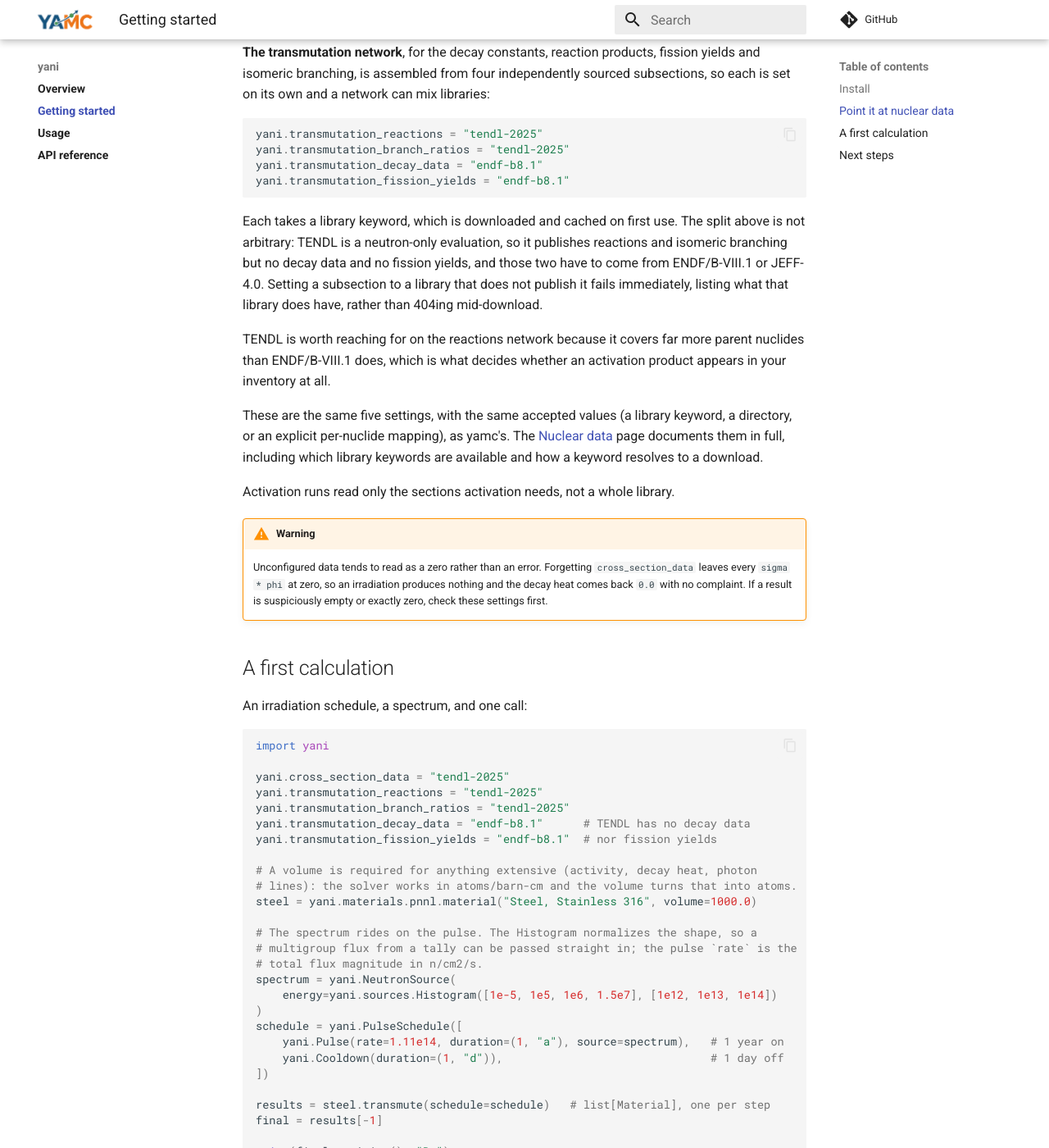
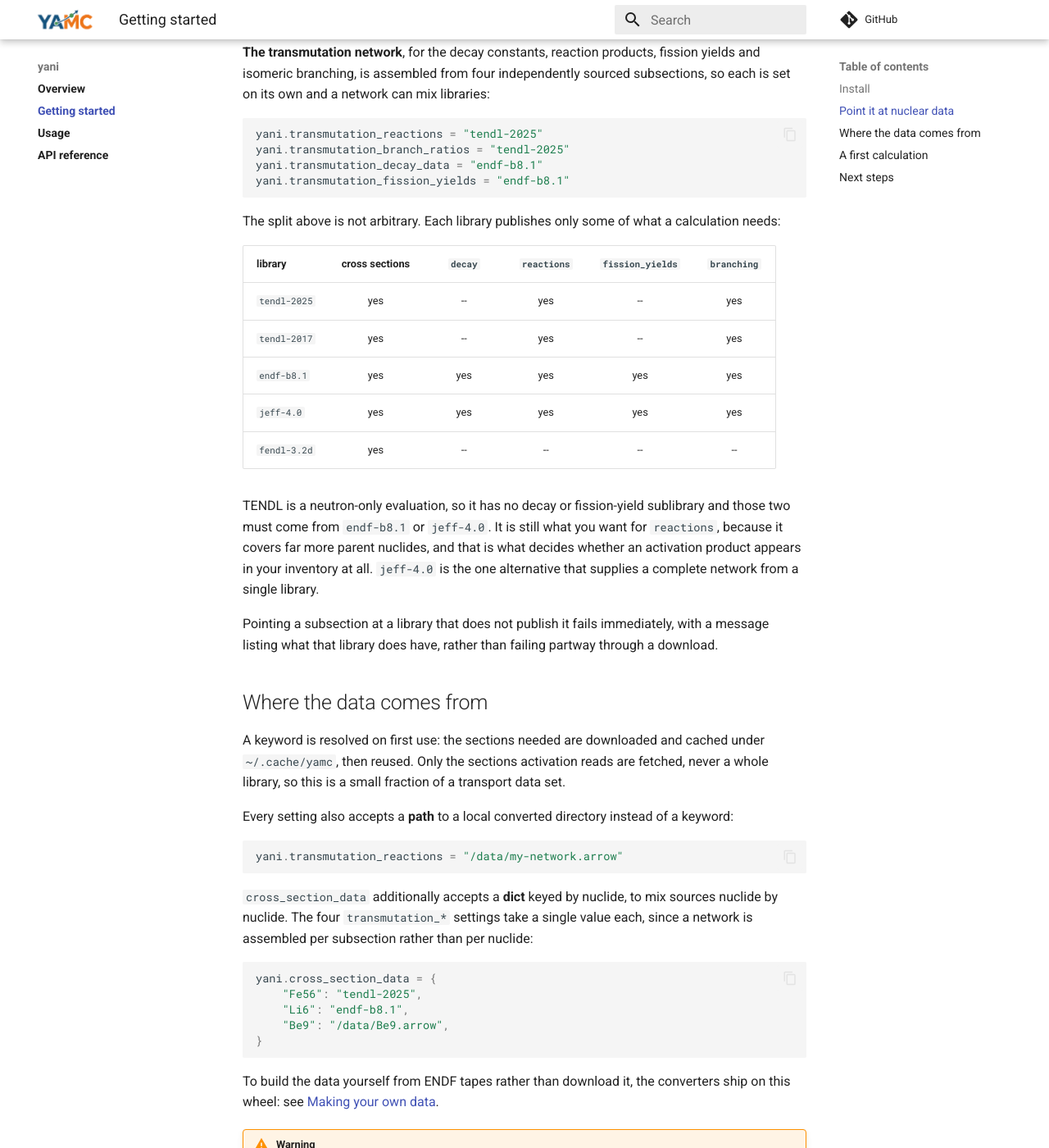
Before and after one commit to fusion-neutronics/yani, an MkDocs documentation site: the page built from docs/getting_started.md, in a window 1280 px wide and 1400 px high, scrolled down 555 px. Shown: the whole window at 82% size. Built offline with MkDocs 1.6.1 and Material for MkDocs 9.7.7, drawn with Linux system fonts in a browser that asks for light colours; comment, search, counter and statistics services are not loaded.

Commit message:
Document the nuclear data here rather than linking a site that is not up
The getting-started page sent readers to the transport package's nuclear-data
page for the library table and the download behaviour. That site is not
deployed, so the link was dead, and the information a yani user needs is a
subset of it anyway.

Now inline: which library publishes which subsection, why TENDL cannot supply
decay or fission yields, that keywords resolve to a cached download under
~/.cache/yamc, and that a path works anywhere a keyword does.

Corrects one thing carried over from the old wording: only cross_section_data
takes a per-nuclide dict. The four transmutation_* settings take a single
value each, because a network is assembled per subsection, not per nuclide.

````diff
--- a/docs/getting_started.md
+++ b/docs/getting_started.md
@@ -35,23 +35,59 @@ yani.transmutation_decay_data = "endf-b8.1"
 yani.transmutation_fission_yields = "endf-b8.1"
 ```
 
-Each takes a library keyword, which is downloaded and cached on first use.
-The split above is not arbitrary: TENDL is a neutron-only evaluation, so it
-publishes reactions and isomeric branching but no decay data and no fission
-yields, and those two have to come from ENDF/B-VIII.1 or JEFF-4.0. Setting a
-subsection to a library that does not publish it fails immediately, listing
-what that library does have, rather than 404ing mid-download.
+The split above is not arbitrary. Each library publishes only some of what a
+calculation needs:
 
-TENDL is worth reaching for on the reactions network because it covers far
-more parent nuclides than ENDF/B-VIII.1 does, which is what decides whether an
-activation product appears in your inventory at all.
+| library | cross sections | `decay` | `reactions` | `fission_yields` | `branching` |
+| --- | :---: | :---: | :---: | :---: | :---: |
+| `tendl-2025` | yes | -- | yes | -- | yes |
+| `tendl-2017` | yes | -- | yes | -- | yes |
+| `endf-b8.1` | yes | yes | yes | yes | yes |
+| `jeff-4.0` | yes | yes | yes | yes | yes |
+| `fendl-3.2d` | yes | -- | -- | -- | -- |
 
-These are the same five settings, with the same accepted values (a library
-keyword, a directory, or an explicit per-nuclide mapping), as yamc's. The
-[Nuclear data](https://fusion-neutronics.github.io/yamc/nuclear_data/) page documents them in full, including which
-library keywords are available and how a keyword resolves to a download.
+TENDL is a neutron-only evaluation, so it has no decay or fission-yield
+sublibrary and those two must come from `endf-b8.1` or `jeff-4.0`. It is still
+what you want for `reactions`, because it covers far more parent nuclides, and
+that is what decides whether an activation product appears in your inventory at
+all. `jeff-4.0` is the one alternative that supplies a complete network from a
+single library.
 
-Activation runs read only the sections activation needs, not a whole library.
+Pointing a subsection at a library that does not publish it fails immediately,
+with a message listing what that library does have, rather than failing partway
+through a download.
+
+## Where the data comes from
+
+A keyword is resolved on first use: the sections needed are downloaded and
+cached under `~/.cache/yamc`, then reused. Only the sections activation reads
+are fetched, never a whole library, so this is a small fraction of a transport
+data set.
+
+Every setting also accepts a **path** to a local converted directory instead of
+a keyword:
+
+<!-- doctest: skip -->
+```python
+yani.transmutation_reactions = "/data/my-network.arrow"
+```
+
+`cross_section_data` additionally accepts a **dict** keyed by nuclide, to mix
+sources nuclide by nuclide. The four `transmutation_*` settings take a single
+value each, since a network is assembled per subsection rather than per nuclide:
+
+<!-- doctest: skip -->
+```python
+yani.cross_section_data = {
+    "Fe56": "tendl-2025",
+    "Li6": "endf-b8.1",
+    "Be9": "/data/Be9.arrow",
+}
+```
+
+To build the data yourself from ENDF tapes rather than download it, the
+converters ship on this wheel: see
+[Making your own data](usage.md#making-your-own-data).
 
 !!! warning
     Unconfigured data tends to read as a zero rather than an error. Forgetting
````
Also changed, not shown: docs/api.md (+3 -3 lines), docs/usage.md (+8 -4 lines).
